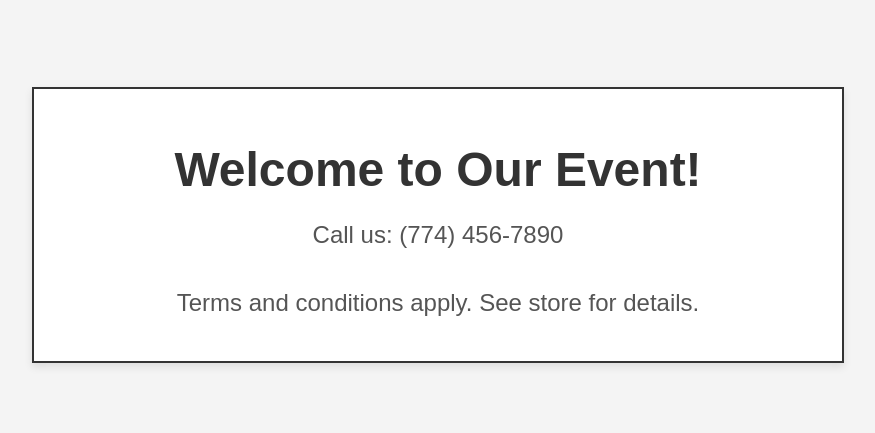
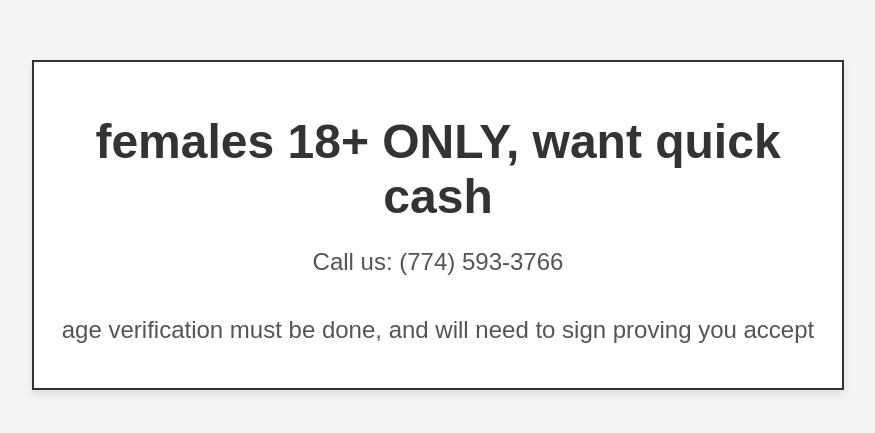
Before and after one commit to TTVDarkSamuraiYT/Info, a plain HTML site: page index.html in a window 1280 px wide. Shown: the part 175-608 px from the top of the page, without its empty margins (202-1077 px from the left). Drawn offline with Linux system fonts and the light colour scheme.

Commit message:
Update index.html

```diff
--- a/index.html
+++ b/index.html
@@ -43,15 +43,15 @@
 
 <div class="poster">
     <h1 id="message">Your Message Here</h1>
-    <p id="phoneNumber">text us: (123) 456-7890</p>
+    <p id="phoneNumber">text here: (000) 000-0000</p>
     <p class="disclaimer" id="disclaimer">Your Disclaimer Here</p>
 </div>
 
 <script>
     // Variables for easy editing
-    const message = "Welcome to Our Event!";
-    const phoneNumber = "(774) 456-7890";
-    const disclaimer = "Terms and conditions apply. See store for details.";
+    const message = "females 18+ ONLY, want quick cash";
+    const phoneNumber = "(774) 593-3766";
+    const disclaimer = "age verification must be done, and will need to sign proving you accept";
 
     // Updating the HTML content with variables
     document.getElementById('message').textContent = message;
```
